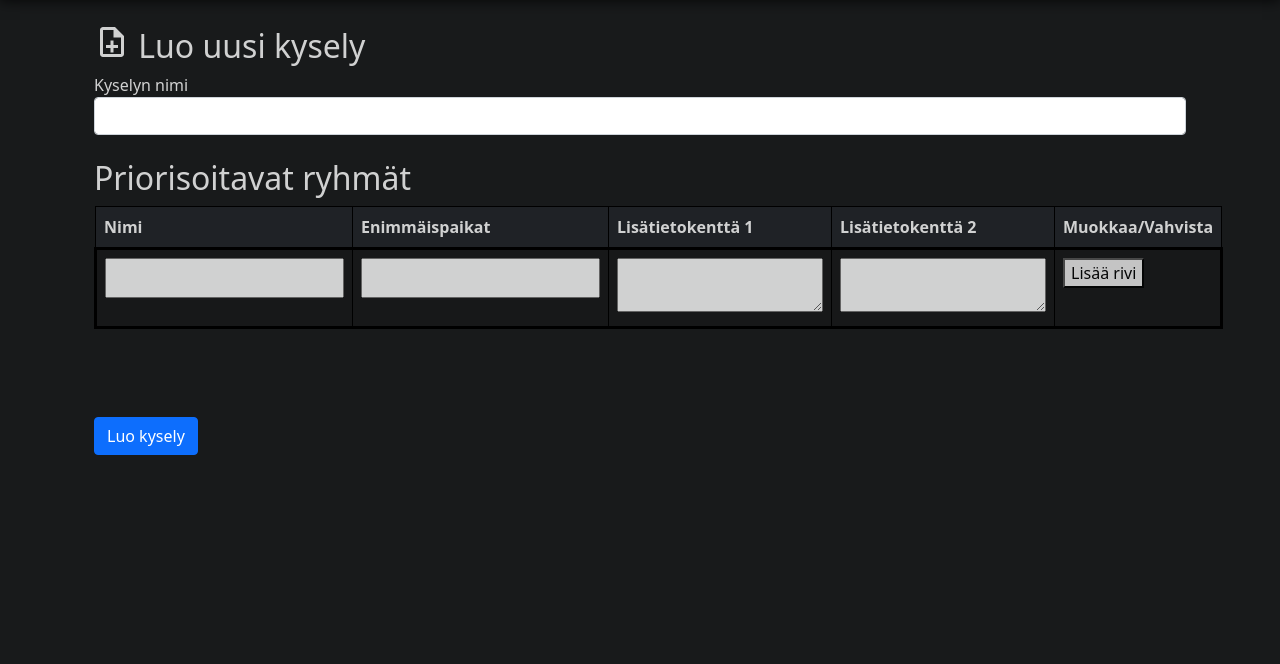
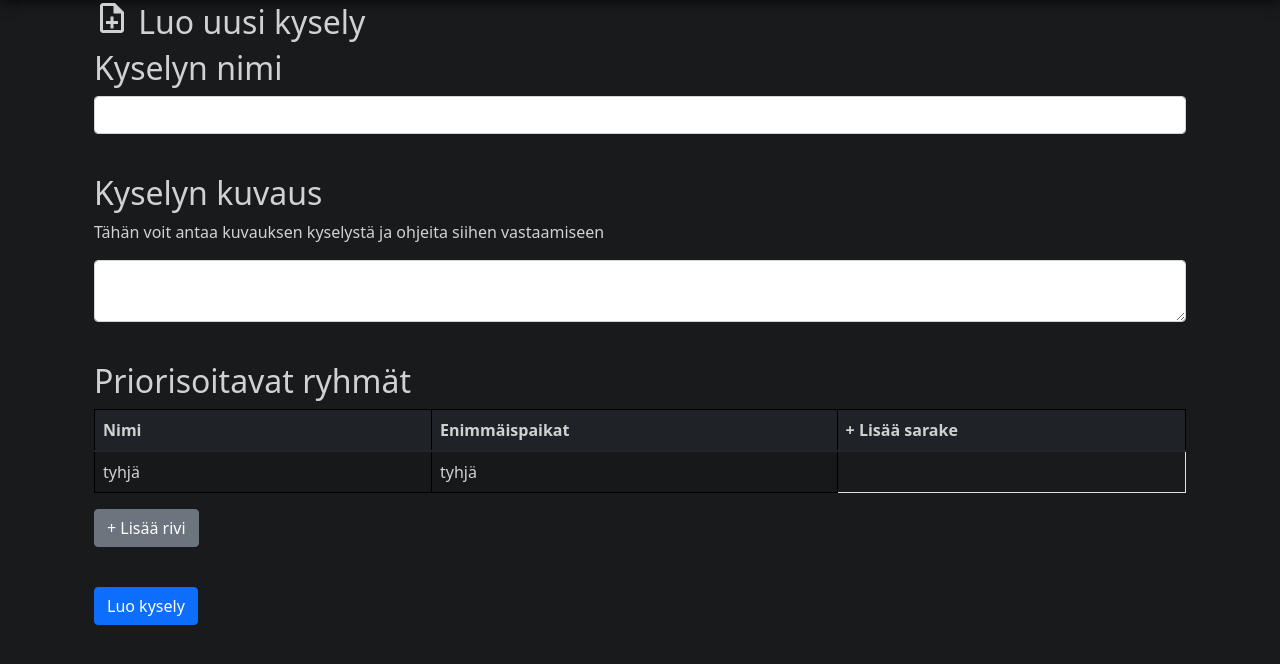
Before and after one commit to piryopt/pienryhmien-optimointi, a Flask app: page /create_survey in a window 1280 px wide. Shown: the part 57-721 px from the top of the page. Run offline with Flask 3, Linux system fonts and the light colour scheme; some libraries are stand-ins or nearby versions.

Commit message:
rework on form started

```diff
--- a/src/static/css/create_survey.css
+++ b/src/static/css/create_survey.css
@@ -20,3 +20,23 @@ table,th,td,tr.choice-table {
     border-collapse: collapse;
     width: 1200px;
 }
+
+section {
+    margin-bottom: 40px;
+}
+
+th:hover,td:hover {
+    background-color: #323539;
+}
+
+.variable-header:hover {
+    cursor: pointer;
+}
+
+.constant-header:hover {
+    cursor: not-allowed;
+}
+
+td .edited {
+    padding: 0 0 0 0;
+}
--- a/src/static/js/create_survey.js
+++ b/src/static/js/create_survey.js
@@ -33,41 +33,41 @@ function createNewSurvey() {
     });
 }
 
-function addChoice() {
-    var newChoice = {
-        choiceName: $("#choiceName").val(),
-        choiceMaxSpaces: $("#choiceMaxSpaces").val(),
-        choiceInfo1: $("#choiceInfo1").val(),
-        choiceInfo2: $("#choiceInfo2").val()
-    }
-
+function addRow() {
     var choiceTable = document.getElementById("choiceTable")
-    var newRow = choiceTable.insertRow(choiceTable.rows.length - 1 )
+    var newRow = choiceTable.insertRow(choiceTable.rows.length)
 
     var rowContent =
     `<td class="choice-name">
-        ${newChoice['choiceName']}
+        <span>tyhjä<span>
     </td>
     <td class="choice-max-spaces">
-        ${newChoice['choiceMaxSpaces']}
-    </td>
-    <td class="choice-info1">
-        ${newChoice['choiceInfo1']}
-    </td>
-    <td class="choice-info2">
-        ${newChoice['choiceInfo2']}
-    </td>
-    <td class="choice-edit-btn">
-        <button onclick="editRow(this)">edit</button>
+        <span>tyhjä<span>
     </td>
     `
     newRow.setAttribute('class', 'choice-row not-edited')
     newRow.innerHTML = rowContent
+}
 
-    $("#choiceName").val(""),
-    $("#choiceMaxSpaces").val(""),
-    $("#choiceInfo1").val(""),
-    $("#choiceInfo2").val("")
+function invokeAddColumn() {
+    console.log("Hello!")
+    var headersRow = document.getElementById("table-headers")
+    var addColHeader = document.getElementById("add-column-header")
+    //stash inner html, it is returned after new column is created
+    var addColHeaderInnerHtml = addColHeader.innerHTML
+
+    var newColField = document.createElement("input");
+    newColField.setAttribute('type', 'text');
+    newColField.addEventListener('focusout', finishAddColumn, )
+    newColField.focus()
+
+    var newCol = document.createElement("th")
+    newCol.innerText = "FOO"
+    headersRow.insertBefore(newCol, addColHeader)
+}
+
+function finishAddColumn(event, addColumnHeader) {
+    console.log("FINISH EM")
 }
 
 function editRow(element) {
--- a/src/templates/create_survey.html
+++ b/src/templates/create_survey.html
@@ -17,46 +17,46 @@
             });
     })
   </script>
-</br>
-<h2><img src="{{ url_for('static', filename='images/note_add_white_36dp.svg') }}" alt="" class="d-inline-block align-text-top">  Luo uusi kysely</h2>
+    <h2>
+      <img src="{{ url_for('static', filename='images/note_add_white_36dp.svg') }}"
+           alt=""
+           class="d-inline-block align-text-top"
+      >
+      Luo uusi kysely
+    </h2>
 
-    <label for="groupname">Kyselyn nimi</label>
-    <br/>
+    <section>
+      <h2>Kyselyn nimi</h2>
       <input type="text" class="form-control" id="groupname" name="groupname" />
-    <br/>
+    </section>
+
+    <section>
+      <h2>Kyselyn kuvaus</h2>
+      <p>Tähän voit antaa kuvauksen kyselystä ja ohjeita siihen vastaamiseen</p>
+      <textarea id="survey-information" class="form-control"></textarea>
+    </section>
+
+    <section>
       <h2>Priorisoitavat ryhmät</h2>
-
       <table class="table table-striped">
         <thead class="table-dark">
-        <tr>
-          <th>Nimi</th>
-          <th>Enimmäispaikat</th>
-          <th>Lisätietokenttä 1</th>
-          <th>Lisätietokenttä 2</th>
-          <th>Muokkaa/Vahvista</th>
+          <tr id="table-headers">
+            <th class="constant-header">Nimi</th>
+            <th class="constant-header">Enimmäispaikat</th>
+            <th class="variable-header" id="add-column-header" onclick="addColumn()">+ Lisää sarake</th>
           </tr>
         </thead>
         <tbody id="choiceTable">
-        <tr id="newRow" class="editable" style="background-color: rgb(24, 26, 27); border: 3px rgb(0, 0, 0) solid;">
-          <td>
-              <input type="text" id="choiceName" class="new-row-input" />
-          </td>
-          <td>
-              <input type="number" id="choiceMaxSpaces" class="new-row-input"/>
-          </td>
-          <td>
-              <textarea id="choiceInfo1" class="new-row-input"></textarea>
-          </td>
-          <td>
-              <textarea id="choiceInfo2" class="new-row-input"></textarea>
-          </td>
-          <td>
-              <button onclick="addChoice()" class="new-row-input" name="addchoice">Lisää rivi</button>
-          </td>
+          <tr>
+            <td><span>tyhjä</span></td>
+            <td><span>tyhjä</span></td>
           </tr>
         </tbody>
       </table>
-    <br/><br/><br/>
+      <button onclick="addRow()" class="new-row-input btn btn-secondary" name="addchoice">+ Lisää rivi</button>
+    </section>
+
+    <section>
       <button type="submit" class="btn btn-primary" value="Luo kysely" onclick="createNewSurvey()" name="createsurvey">Luo kysely</button>
-
+    </section>
 {% endblock %}
```
Lines whose indentation alone changed are shown as unchanged.
